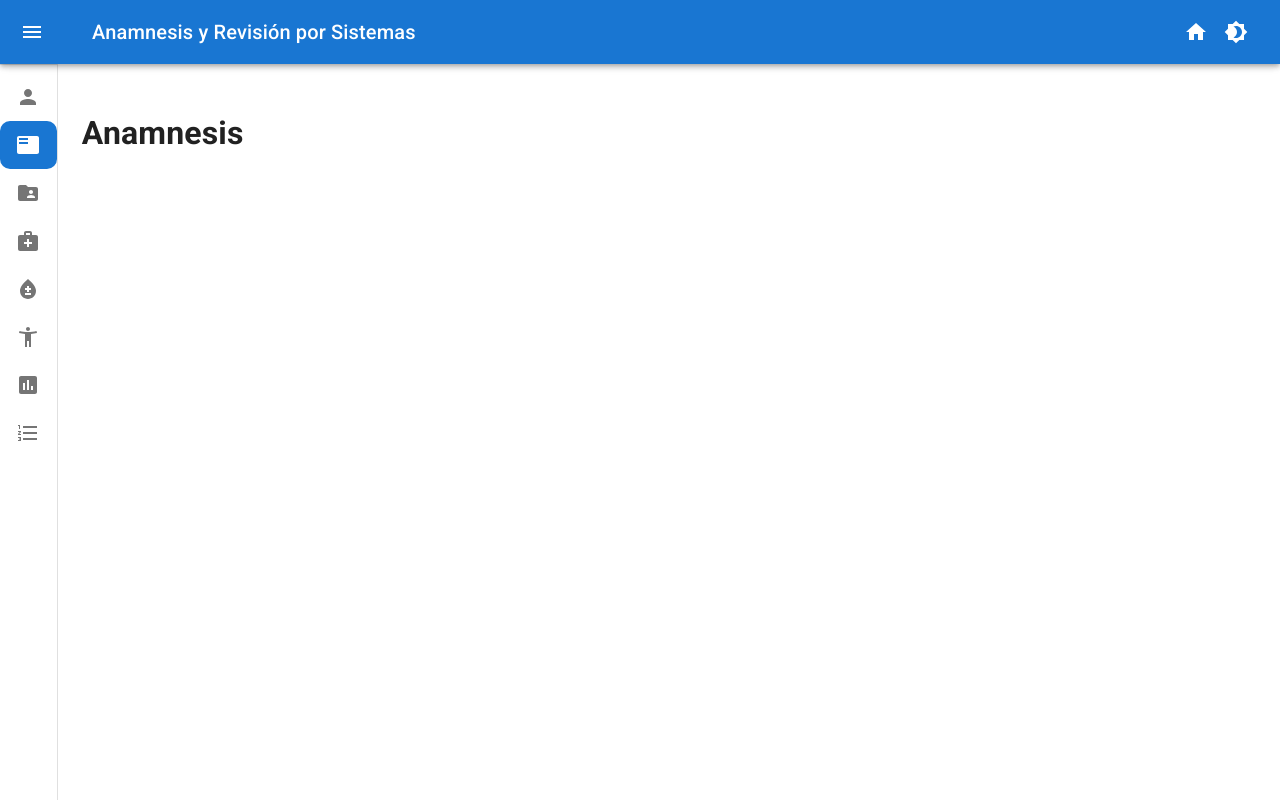
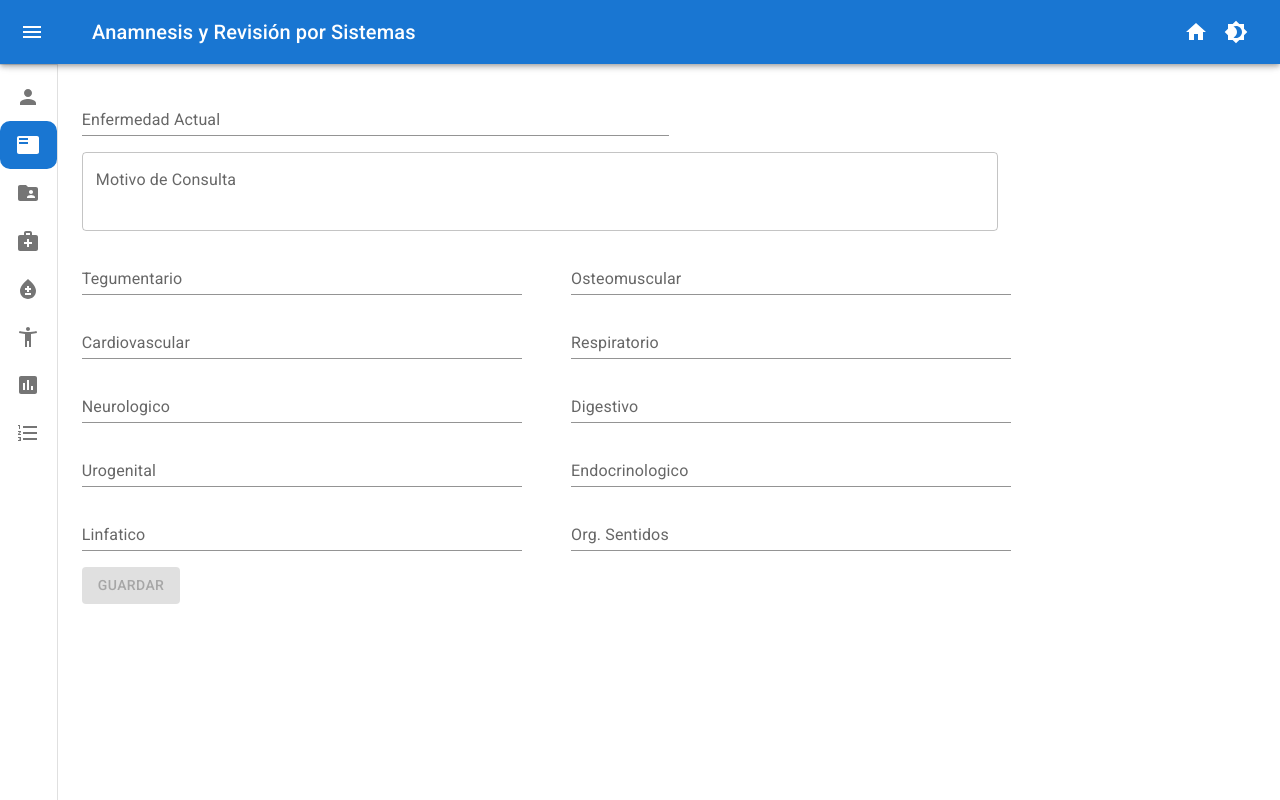
Before and after one commit to jairayafranco/medic-app-next, a Next.js app: page /panel/anamnesis in a window 1280 px wide. Built offline with nearby package versions, Linux system fonts and the light colour scheme.

Commit message:
Terminado anamnesis

```diff
--- a/pages/panel/anamnesis.jsx
+++ b/pages/panel/anamnesis.jsx
@@ -1,7 +1,110 @@
+import TextField from '@mui/material/TextField';
+import Button from '@mui/material/Button';
+import Grid from '@mui/material/Grid';
+import { useEffect } from 'react'
+import { useFormik } from 'formik';
+import { anamnesisSchema } from '../../schemas/schemas';
+import { AppContext } from '../../context/AppContext';
+import { saveSessionStorageData, getSessionStorageData, availableSessionStorageData, updatePaciente } from '../../helpers/helpers';
+
 export default function Anamnesis() {
+    const { notifyHandler } = AppContext();
+
+    useEffect(() => {
+        const data = getSessionStorageData("anamnesis");
+        if (data) {
+            formik.setValues(data);
+        }
+    }, [])
+
+    const campos = [
+        { name: "Enfermedad actual", property: "enfermedadActual" },
+        { name: "Motivo de consulta", property: "motivoConsulta" },
+        { name: "Tegumentario", property: "tegumentario" },
+        { name: "Osteomuscular", property: "osteomuscular" },
+        { name: "Cardiovascular", property: "cardiovascular" },
+        { name: "Respiratorio", property: "respiratorio" },
+        { name: "Neurologico", property: "neurologico" },
+        { name: "Digestivo", property: "digestivo" },
+        { name: "Urogenital", property: "urogenital" },
+        { name: "Endocrinologico", property: "endocrinologico" },
+        { name: "Linfatico", property: "linfatico" },
+        { name: "Org. Sentidos", property: "orgSentidos" },
+    ];
+
+    const formik = useFormik({
+        initialValues: {
+            ...campos.reduce((acc, { property }) => ({ ...acc, [property]: "" }), {}),
+        },
+        validationSchema: anamnesisSchema,
+        onSubmit: (values) => {
+            const anamnesisData = getSessionStorageData("anamnesis");
+            const formikValues = values;
+
+            updatePaciente(anamnesisData, formikValues, "anamnesis").then(res => {
+                const data = res.data || res.response?.data;
+
+                if (data.empty) notifyHandler(true, 'warning', data.message, { backdrop: false });
+
+                if (data.status) {
+                    notifyHandler(true, 'success', data.message, { backdrop: false });
+                    saveSessionStorageData("anamnesis", formikValues);
+                }
+
+                if (!data.status) notifyHandler(true, 'warning', data.message, { backdrop: false });
+                if (data.error) notifyHandler(true, 'error', data.message, { backdrop: false });
+            });
+        },
+    });
+
     return (
-        <div>
-            <h1>Anamnesis</h1>
-        </div>
+        <form style={{ display: 'flex', flexWrap: 'wrap', gap: "1em" }} onSubmit={formik.handleSubmit} autoComplete="off">
+            <TextField
+                id="enfermedadActual"
+                label="Enfermedad Actual"
+                name="enfermedadActual"
+                variant="standard"
+                style={{ width: '50%' }}
+                type="text"
+                value={formik.values.enfermedadActual}
+                onChange={formik.handleChange}
+                error={formik.touched.enfermedadActual && Boolean(formik.errors.enfermedadActual)}
+                helperText={formik.touched.enfermedadActual && formik.errors.enfermedadActual}
+            />
+            <TextField
+                id="motivoConsulta"
+                label="Motivo de Consulta"
+                name="motivoConsulta"
+                variant="outlined"
+                style={{ width: '78%' }}
+                multiline
+                rows={2}
+                type="text"
+                value={formik.values.motivoConsulta}
+                onChange={formik.handleChange}
+                error={formik.touched.motivoConsulta && Boolean(formik.errors.motivoConsulta)}
+                helperText={formik.touched.motivoConsulta && formik.errors.motivoConsulta}
+            />
+            <Grid container rowSpacing={2}>
+                {campos.slice(2).map((campo, index) => (
+                    <Grid item xs={12} md={5} key={index}>
+                        <TextField
+                            id={campo.property}
+                            name={campo.property}
+                            label={campo.name}
+                            type="text"
+                            variant="standard"
+                            fullWidth
+                            style={{ width: '90%' }}
+                            value={formik.values[campo.property]}
+                            onChange={formik.handleChange}
+                            error={formik.touched[campo.property] && Boolean(formik.errors[campo.property])}
+                            helperText={formik.touched[campo.property] && formik.errors[campo.property]}
+                        />
+                    </Grid>
+                ))}
+            </Grid>
+            <Button type="submit" variant="contained" color="primary" disabled={!availableSessionStorageData()}>Guardar</Button>
+        </form>
     );
 }
--- a/schemas/schemas.js
+++ b/schemas/schemas.js
@@ -20,3 +20,18 @@ export const datosBasicosSchema = yup.object({
     contactoAcompanante: yup.number(),
     tipoConsulta: yup.string().required('Tipo de Consulta requerido'),
 });
+
+export const anamnesisSchema = yup.object({
+    enfermedadActual: yup.string().required('Enfermedad Actual requerida'),
+    motivoConsulta: yup.string().required('Motivo de Consulta requerido'),
+    tegumentario: yup.string().required("Tegumentario requerido"),
+    osteomuscular: yup.string().required("Osteomuscular requerido"),
+    cardiovascular: yup.string().required("Cardiovascular requerido"),
+    respiratorio: yup.string().required("Respiratorio requerido"),
+    neurologico: yup.string().required("Neurologico requerido"),
+    digestivo: yup.string().required("Digestivo requerido"),
+    urogenital: yup.string().required("Urogenital requerido"),
+    endocrinologico: yup.string().required("Endocrinologico requerido"),
+    linfatico: yup.string().required("Linfatico requerido"),
+    orgSentidos: yup.string().required("Organos de los Sentidos requerido"),
+});
```
